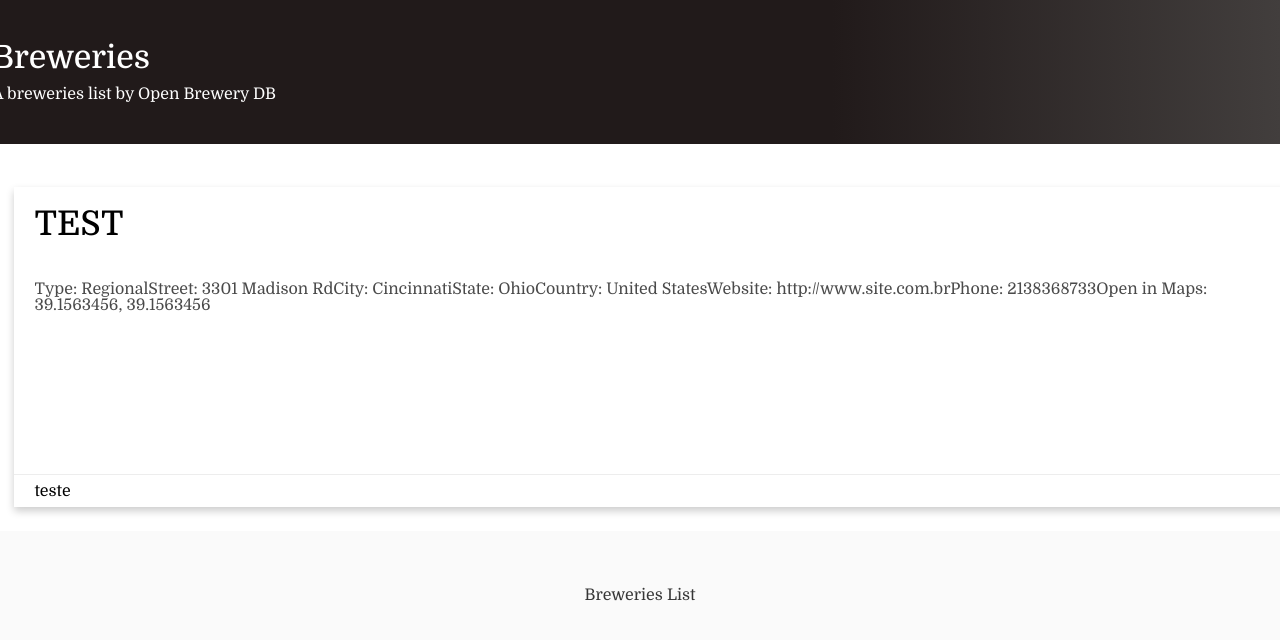
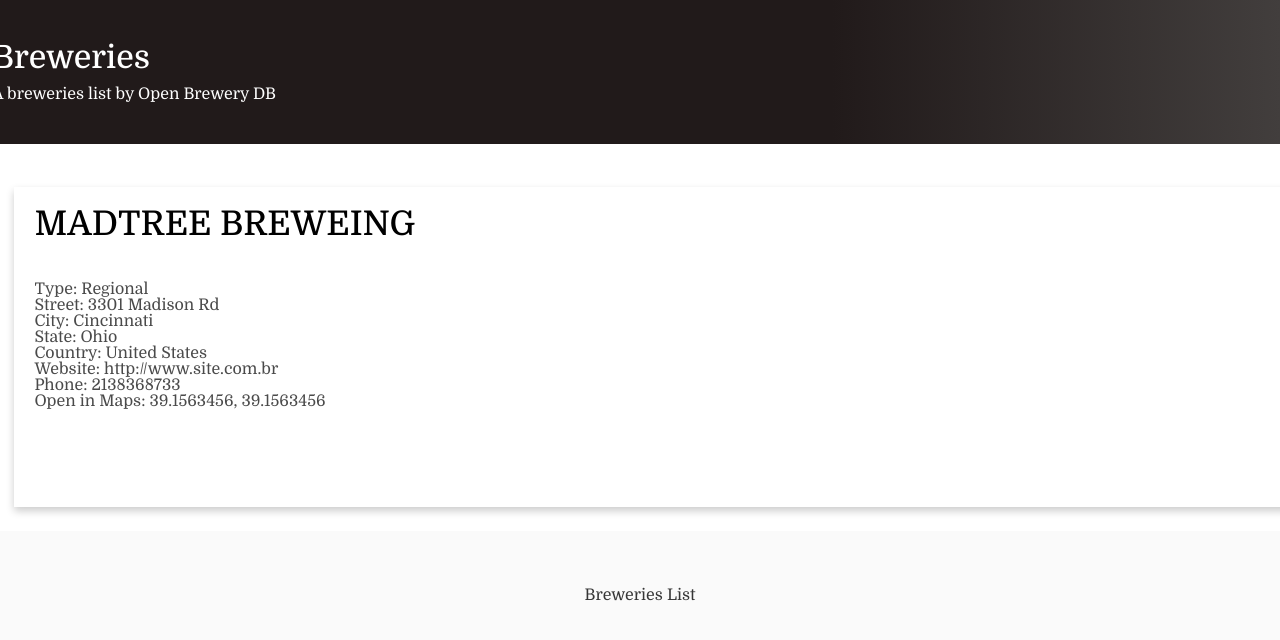
Before and after one commit to chaordic/desafio-frontend, a Next.js app: page /details in a window 1280 px wide. Shown: the top 640 px of the page. Built offline with nearby package versions, Linux system fonts and the light colour scheme.

Commit message:
montando layout info details

```diff
--- a/src/components/StoreInfo.js
+++ b/src/components/StoreInfo.js
@@ -6,9 +6,9 @@
 
   return (
     <Col xs={12} sm={12} md={12}>
-      <div className="card">
+      <div className="card-no-hover">
           <div className="title-box">
-              <h1 className="title">TEST</h1>
+              <h1 className="title">MADTREE BREWEING</h1>
           </div>
           <div className="card-box">
               <span>Type: Regional</span>
@@ -20,9 +20,6 @@
               <span>Phone: 2138368733</span>
               <span>Open in Maps: 39.1563456, 39.1563456</span>
           </div>
-          <div className="card-footer">
-              <p>teste</p>
-          </div>
       </div>
     </Col>
   )
--- a/src/pages/details.js
+++ b/src/pages/details.js
@@ -5,7 +5,6 @@
 import { startState } from '../hooks/startStateHook'
 
 const Details = () => {
-
   return (
     <Layout>
       <StoreInfo />
--- a/src/style/page/card.scss
+++ b/src/style/page/card.scss
@@ -7,8 +7,14 @@
     margin-top: 8px;
     margin-bottom: 8px;
 
+    &-no-hover{
+      @extend .card;
+      pointer-events: none;
+      flex-grow: 1;
+  }
+
     &:hover {
-      box-shadow: 0 8px 16px 0 rgba(0,0,0,0.2);
+      box-shadow: 0 8px 14px 0 rgba(0,0,0,0.2);
     }
   }
 
@@ -23,6 +29,8 @@
   }
   .card-box {
     padding: 20px 20px 0px 20px;
+    display: flex;
+    flex-direction: column;
     font-weight: 300;
     color: #4a4a4a;
     flex-grow: 1;
```
